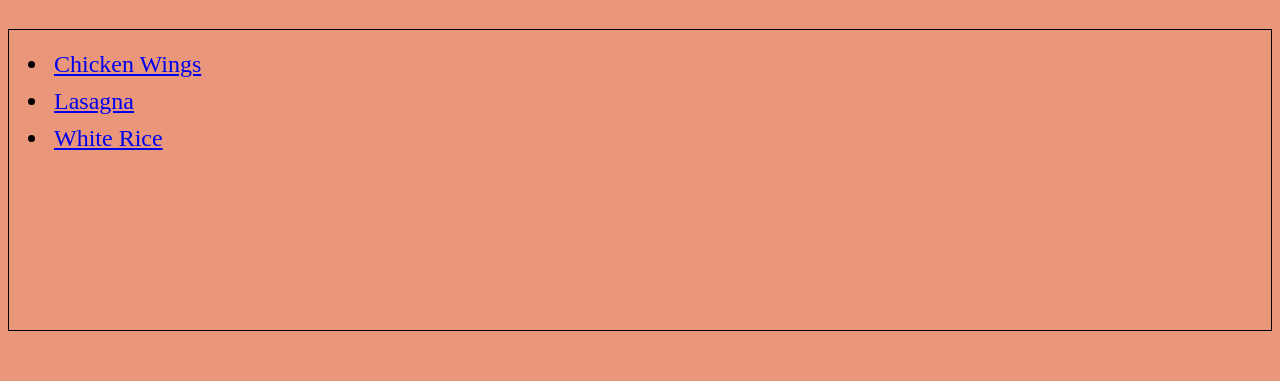
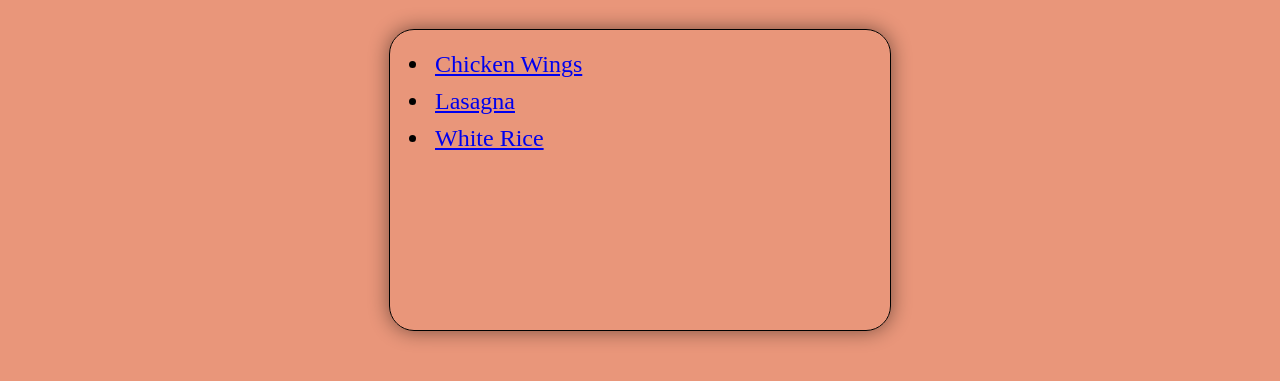
Before and after one commit to nilbxg/odin-recipes, a plain HTML site: page index.html in a window 1280 px wide. Shown: the part 61-442 px from the top of the page. Drawn offline with Linux system fonts and the light colour scheme.

Commit message:
changes to styles.css

```diff
--- a/styles.css
+++ b/styles.css
@@ -31,6 +31,13 @@ p {
     background-color: rgb(255, 255, 255);
 }
 
+.block{
+    display:block;
+    margin:auto;
+    border-radius:25px;
+    width:min(70%, 500px);
+    box-shadow:0px 0px 20px rgba(0, 0, 0, 0.479);
+}
 .recipe {
     padding: 5px;
     font-size: 1.5rem;
```
